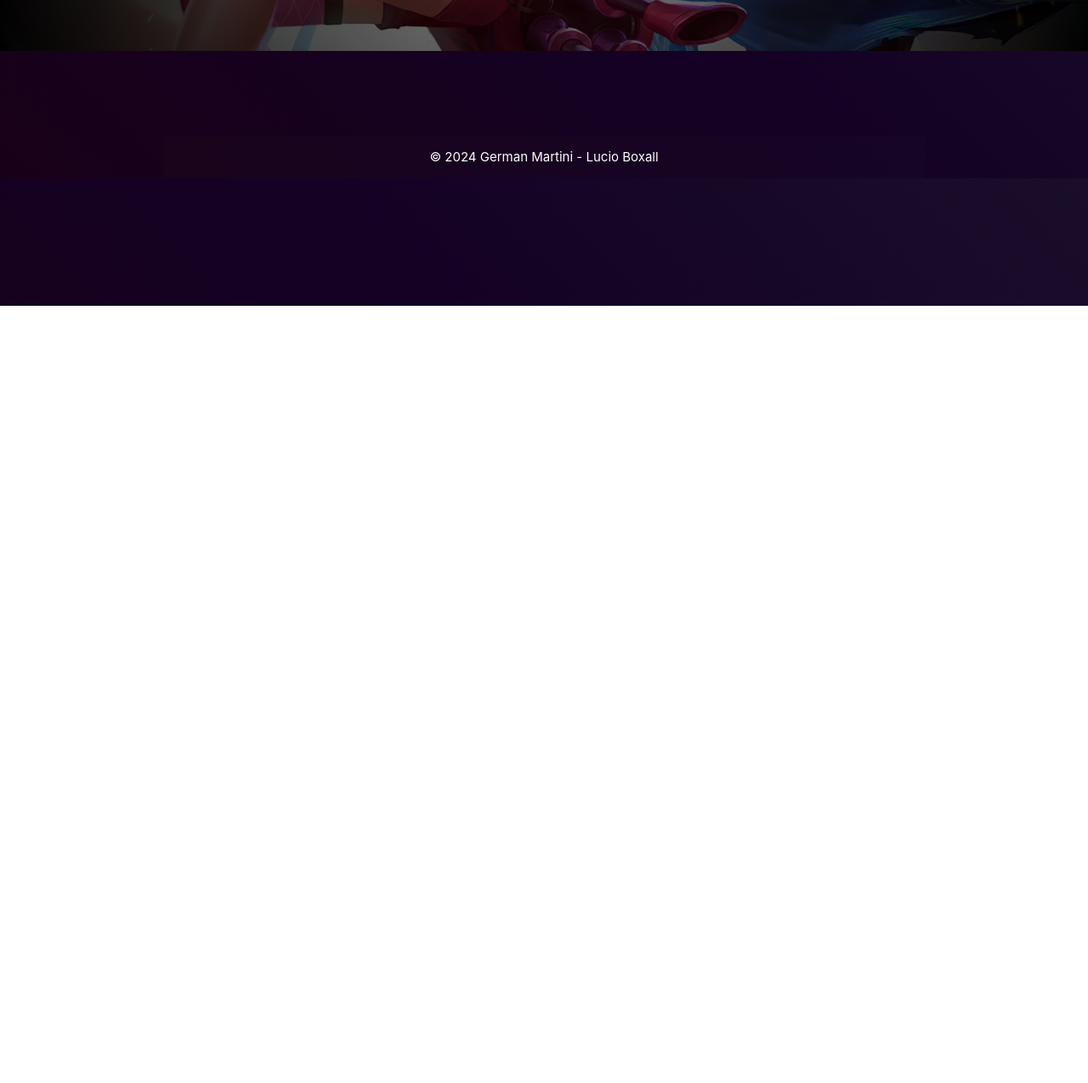
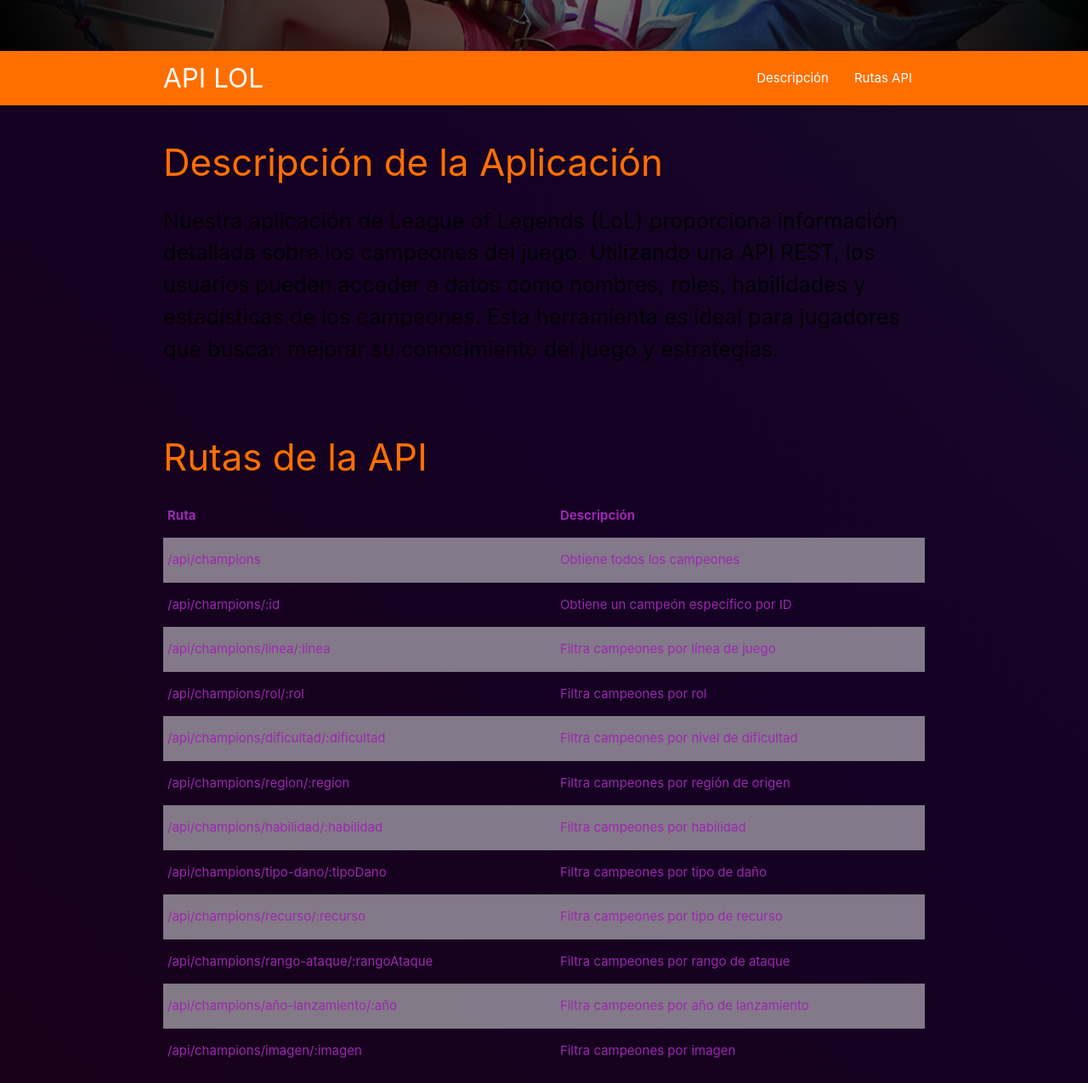
Before and after one commit to germanmartini216/api_lol_divirtiendonos, a website: page node_api/public/index.html in a window 1280 px wide. Shown: the part 440-1715 px from the top of the page at 85% size. Before the commit the page ends 800 px from the top, so only its background shows below. Drawn offline with nearby package versions, Linux system fonts and the light colour scheme; no server answers.

Commit message:
pongo la descripcion y una tabla con las rutas

```diff
--- a/node_api/public/index.html
+++ b/node_api/public/index.html
@@ -11,6 +11,7 @@
   <title>API LOL</title>
 </head>
 
+
 <body>
   <h1 class="none">LoL - Champions</h1>
 
@@ -18,11 +19,96 @@
     <div class="parallax"><img src="assets/background.jpg" alt="Fondo de League of Legends"></div>
 
     <div class="title-container valign-wrapper center-align bg">
-      <h2 class="title amber-text accent-4">Elige tu <br><strong>CAMPEÓN</strong></h2>
+      <h2 class="title amber-text accent-4">Utilizá tu <br><strong>CAMPEÓN</strong></h2>
       <div class="linea1"></div>
       <div class="linea2"></div>
     </div>
   </div>
+
+
+  <nav class="amber darken-4">
+    <div class="nav-wrapper container">
+      <a href="#" class="brand-logo">API LOL</a>
+      <ul id="nav-mobile" class="right hide-on-med-and-down">
+        <li><a href="#descripcion">Descripción</a></li>
+        <li><a href="#rutas">Rutas API</a></li>
+      </ul>
+    </div>
+  </nav>
+
+  <div class="container">
+    <section id="descripcion" class="section">
+      <h3 class="amber-text text-darken-4">Descripción de la Aplicación</h3>
+      <p class="flow-text">
+        Nuestra aplicación de League of Legends (LoL) proporciona información detallada sobre los campeones del juego.
+        Utilizando una API REST, los usuarios pueden acceder a datos como nombres, roles, habilidades y estadísticas de los campeones.
+        Esta herramienta es ideal para jugadores que buscan mejorar su conocimiento del juego y estrategias.
+      </p>
+    </section>
+
+    <section id="rutas" class="section">
+      <h3 class="amber-text text-darken-4">Rutas de la API</h3>
+      <table class="striped responsive-table purple-text">
+        <thead >
+          <tr>
+              <th>Ruta</th>
+              <th>Descripción</th>
+          </tr>
+        </thead>
+        <tbody>
+          <tr>
+            <td>/api/champions</td>
+            <td>Obtiene todos los campeones</td>
+          </tr>
+          <tr>
+            <td>/api/champions/:id</td>
+            <td>Obtiene un campeón específico por ID</td>
+          </tr>
+          <tr>
+            <td>/api/champions/linea/:linea</td>
+            <td>Filtra campeones por línea de juego</td>
+          </tr>
+          <tr>
+            <td>/api/champions/rol/:rol</td>
+            <td>Filtra campeones por rol</td>
+          </tr>
+          <tr>
+            <td>/api/champions/dificultad/:dificultad</td>
+            <td>Filtra campeones por nivel de dificultad</td>
+          </tr>
+          <tr>
+            <td>/api/champions/region/:region</td>
+            <td>Filtra campeones por región de origen</td>
+          </tr>
+          <tr>
+            <td>/api/champions/habilidad/:habilidad</td>
+            <td>Filtra campeones por habilidad</td>
+          </tr>
+          <tr>
+            <td>/api/champions/tipo-dano/:tipoDano</td>
+            <td>Filtra campeones por tipo de daño</td>
+          </tr>
+          <tr>
+            <td>/api/champions/recurso/:recurso</td>
+            <td>Filtra campeones por tipo de recurso</td>
+          </tr>
+          <tr>
+            <td>/api/champions/rango-ataque/:rangoAtaque</td>
+            <td>Filtra campeones por rango de ataque</td>
+          </tr>
+          <tr>
+            <td>/api/champions/año-lanzamiento/:año</td>
+            <td>Filtra campeones por año de lanzamiento</td>
+          </tr>
+          <tr>
+            <td>/api/champions/imagen/:imagen</td>
+            <td>Filtra campeones por imagen</td>
+          </tr>
+        </tbody>
+      </table>
+    </section>
+  </div>
+
 
   <section class="section container">
     <div>
```
Also changed, not shown: node_api/index.js (+40 -0 lines).
